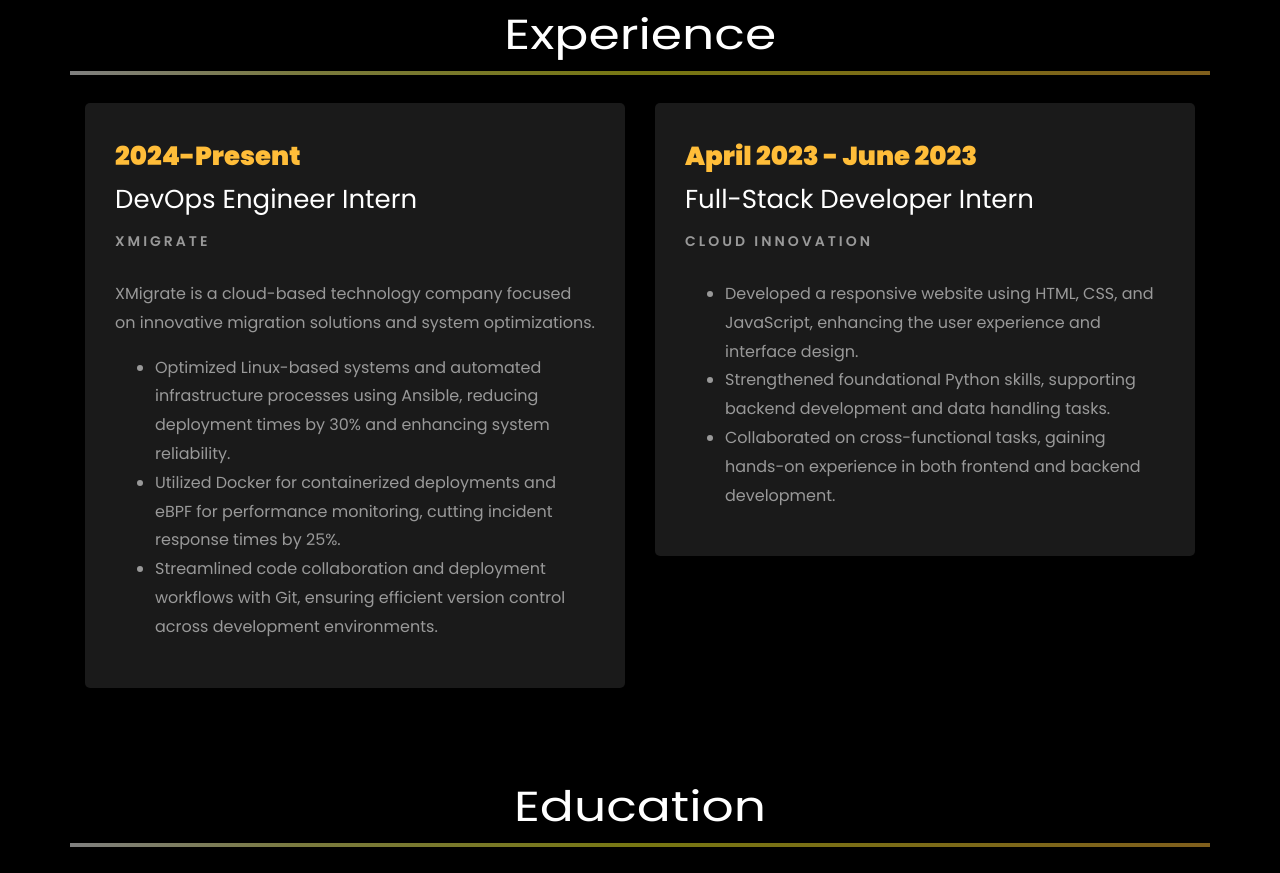
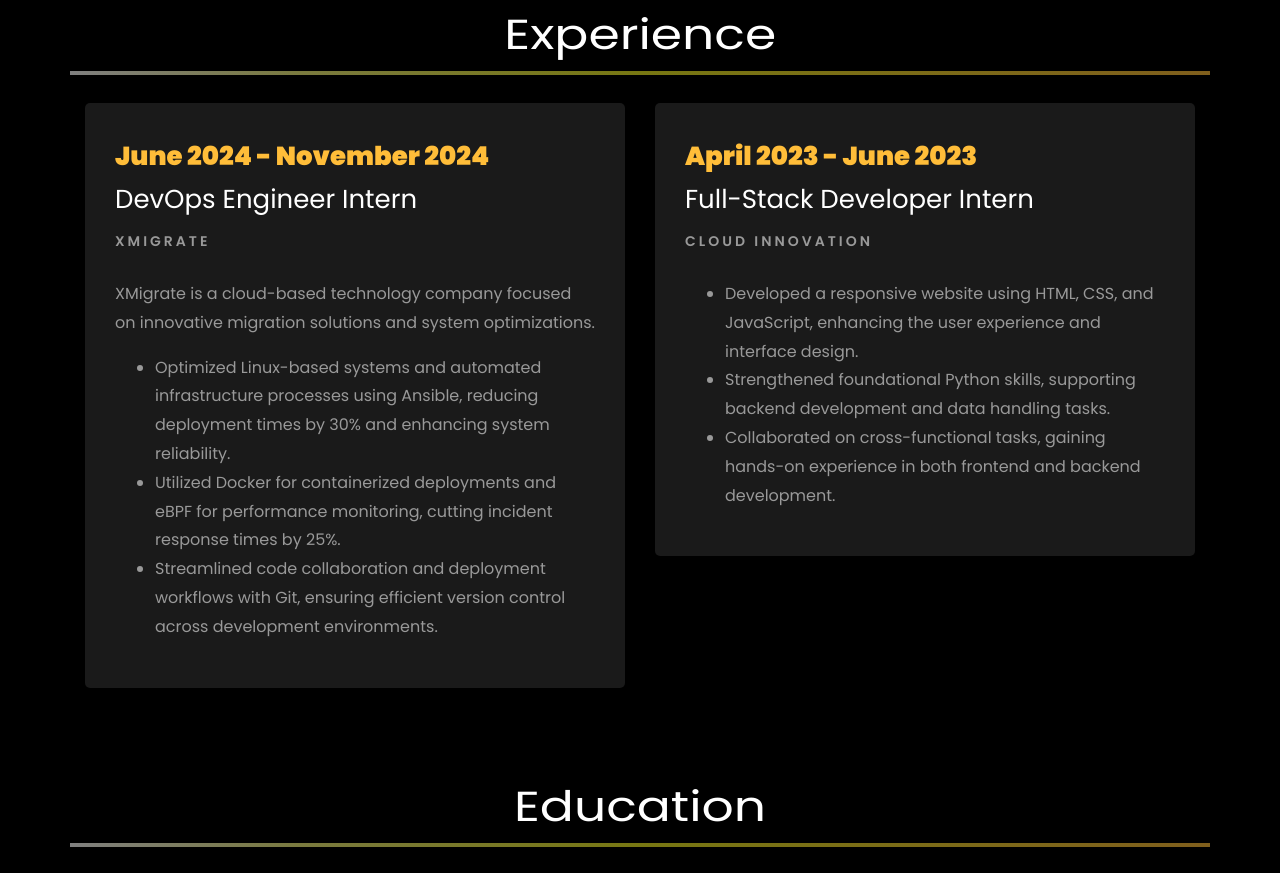
Before and after one commit to Deepasunny/Deepwave, a plain HTML site: page index.html in a window 1280 px wide. Shown: the part 2031-2904 px from the top of the page. Drawn offline with Linux system fonts and the light colour scheme; animation ran at ten frames a second; files whose address does not match are found by name.

Commit message:
experiance update

```diff
--- a/index.html
+++ b/index.html
@@ -321,7 +321,7 @@
 		<div class="row">
 				<div class="col-md-6">
 					<div class="resume-wrap ftco-animate">
-						<span class="date">2024-Present</span>
+						<span class="date">June 2024 - November 2024</span>
 						<h2>DevOps Engineer Intern</h2>
 						<span class="position">XMigrate</span>
 						<p class="mt-4">XMigrate is a cloud-based technology company focused on innovative migration solutions and system optimizations.
```
